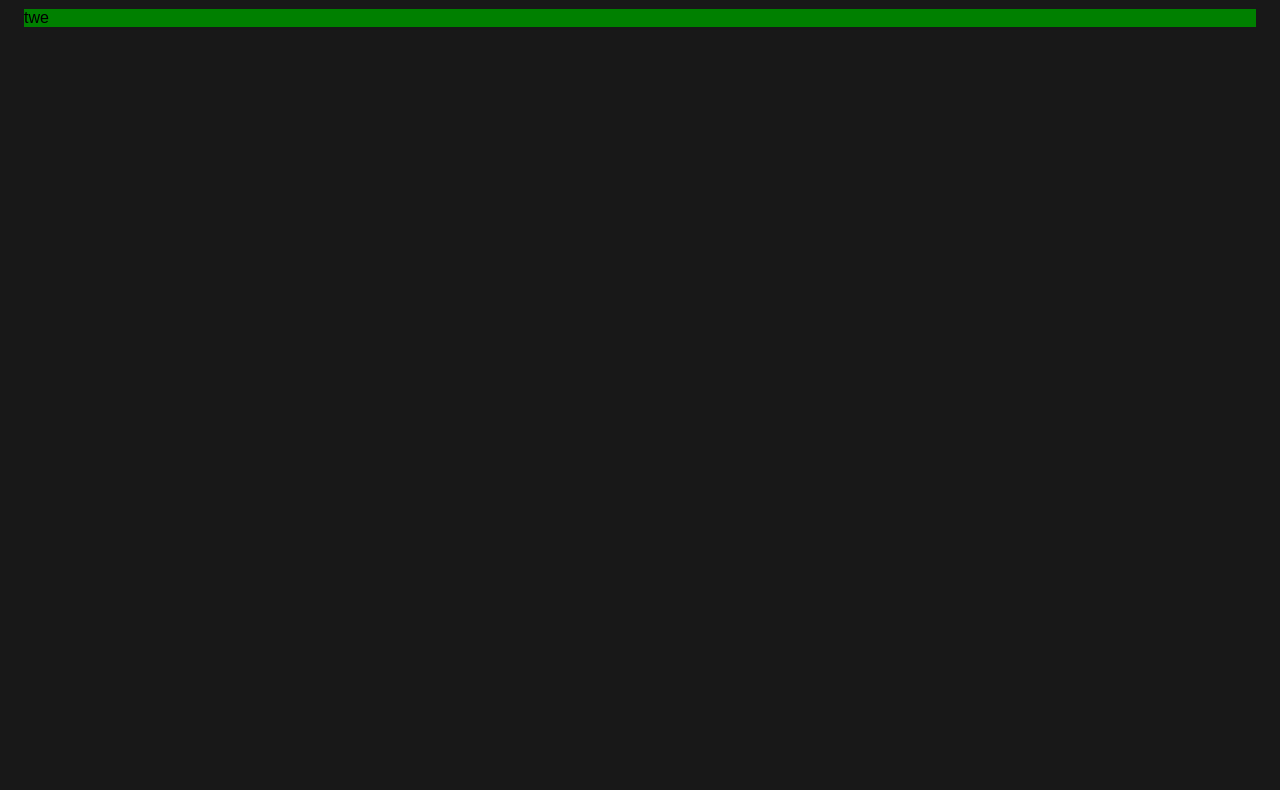
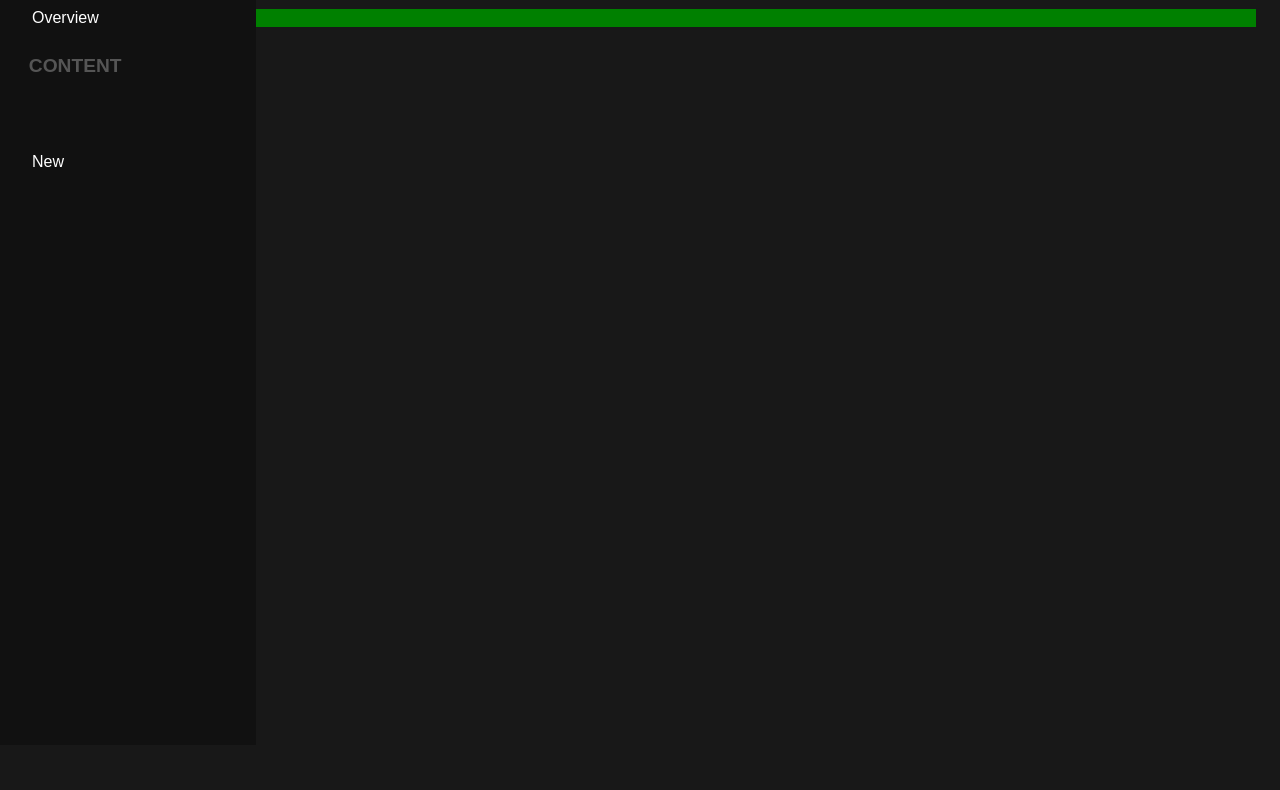
Before and after one commit to Eds-trash-can/youdown, a website: page static/settings/index.html in a window 1280 px wide. Shown: the part 55-845 px from the top of the page. Drawn offline with Linux system fonts and the light colour scheme.

Commit message:
Something settings

```diff
--- a/static/settings.css
+++ b/static/settings.css
@@ -5,3 +5,6 @@
     width: calc(100%-4em);
     top: 0.5em
 }
+.settingsmenu {
+    background-color: #111;
+}
--- a/static/settings.js
+++ b/static/settings.js
@@ -40,11 +40,11 @@ class stat {
 
 $(document).ready(() => {
     console.log("Hi, this page is now starting the initialisation process!", )
-    /*settingsmenu = new sidemenu(".settingsmenu", "", "settingsstartmenu", "",
+    settingsmenu = new sidemenu(".settingsmenu", "settingsstartmenu", "",
     [{"type":"sentry","name":"Overview","link":"/settings/"},
     {"type":"topic","text":"content"},
     {"type":"sentry","name":"","link":"/last"},
-    {"type":"sentry","name":"New","link":"/new"}], true); */
+    {"type":"sentry","name":"New","link":"/new"}], true);
     menu = new sidemenu(".sidemenu", ".dimm-overlay", "",
     [{"type":"space"},{"type":"entry","name":"Home","icon":"/static/home.svg","link":"/"},{"type":"entry","name":"Last","icon":"/static/last.svg","link":"/last"},{"type":"entry","name":"New","icon":"/static/clock.svg","link":"/new"}]);
 
--- a/static/settings/index.html
+++ b/static/settings/index.html
@@ -13,8 +13,8 @@
     <script src="/static/sidemenu.js"></script>
     <script src="/static/settings.js"></script>
     <script src="/static/videoinfo.js"></script>
+    <link rel="stylesheet" href="/static/style.css">
     <link rel="stylesheet" href="/static/settings.css">
-    <link rel="stylesheet" href="/static/style.css">
 </head>
 
 <body class="dark-body">
```
